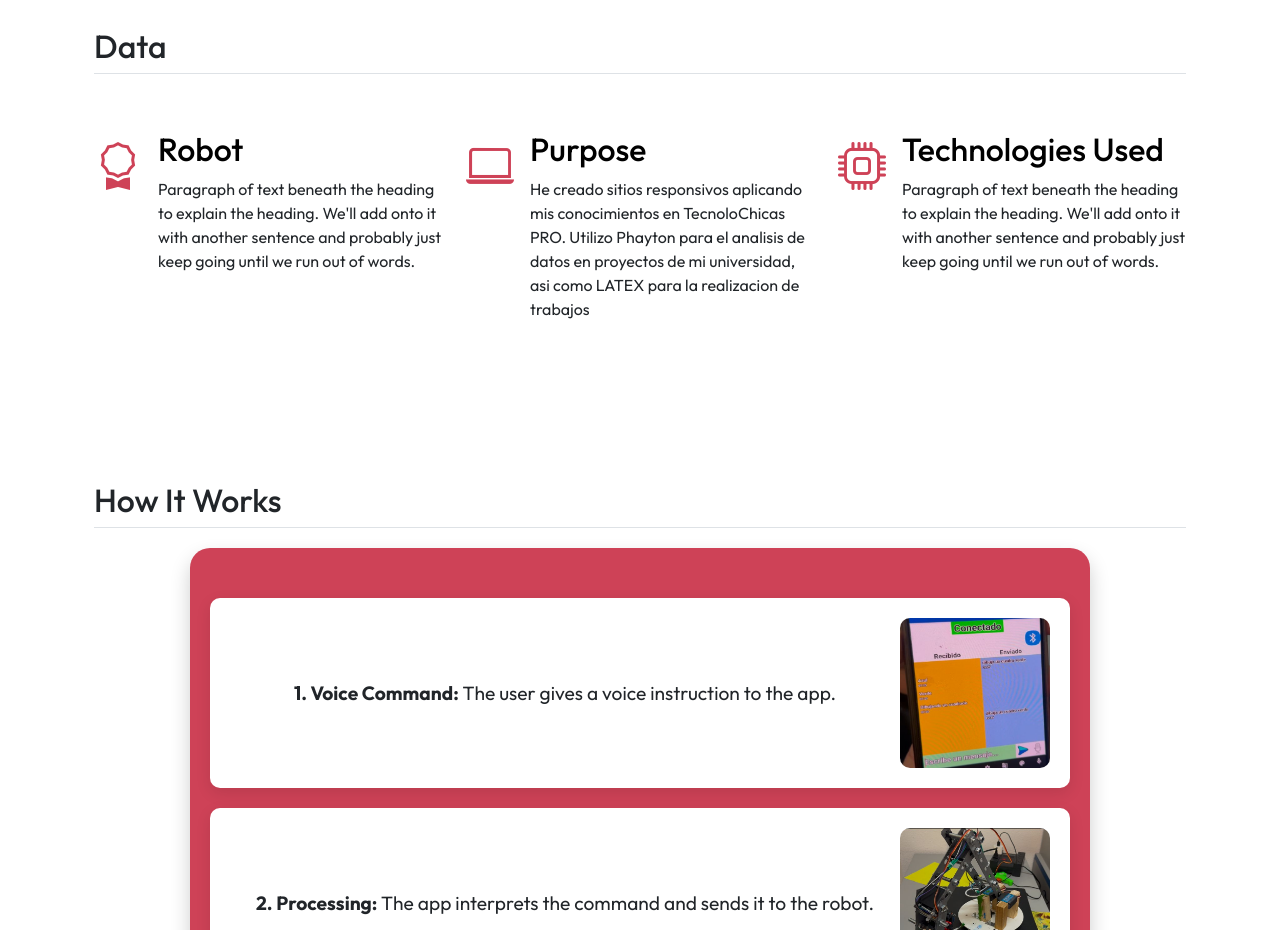
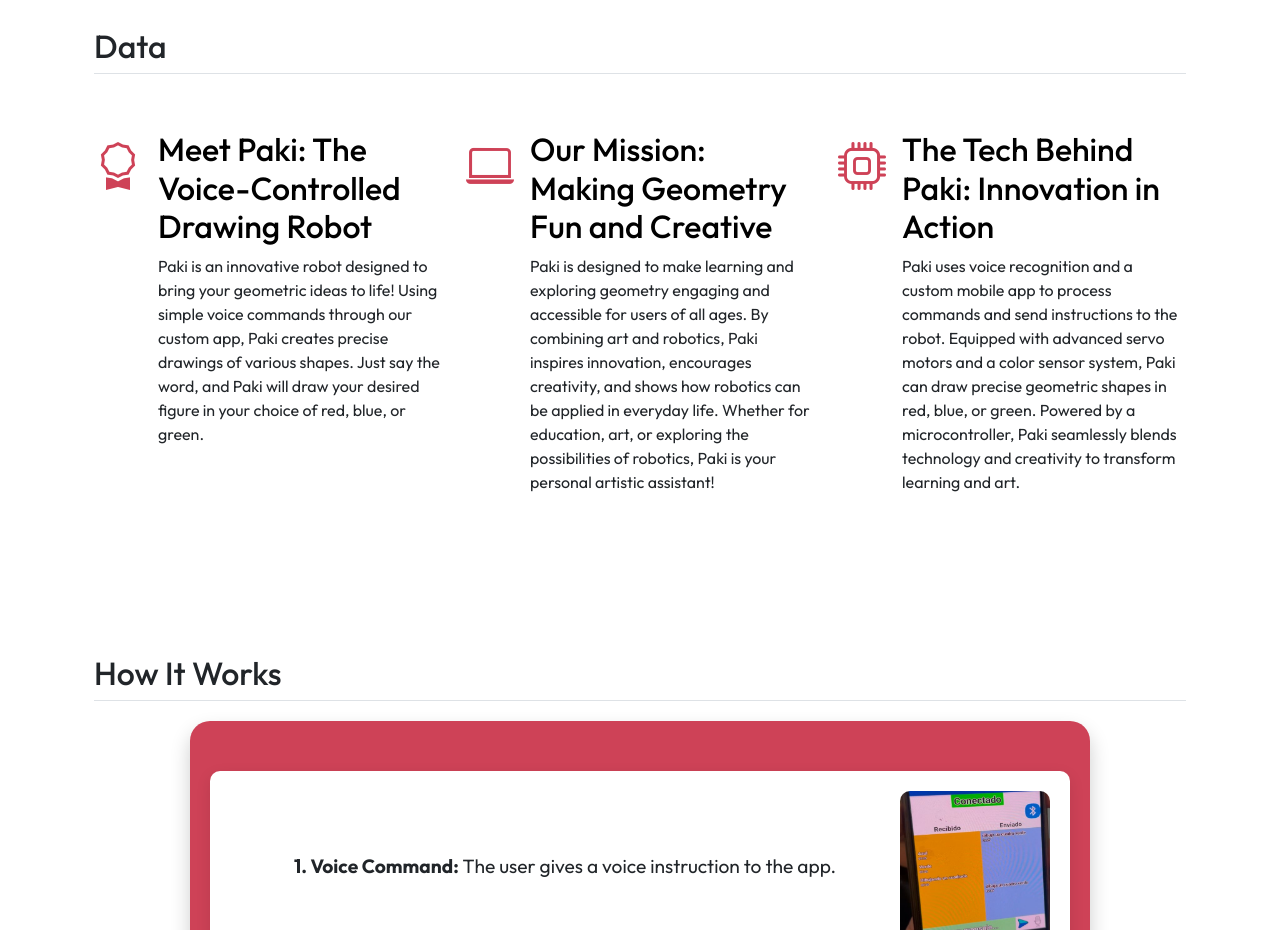
Before and after one commit to Diana-Trigueros/PAKI, a plain HTML site: page Paki/index.html in a window 1280 px wide. Shown: the part 1120-2050 px from the top of the page. Drawn offline with nearby package versions, Linux system fonts and the light colour scheme.

Commit message:
cambio en los objetivos

```diff
--- a/Paki/index.html
+++ b/Paki/index.html
@@ -63,8 +63,8 @@
                 <i class="bi bi-award"></i> <!-- ojo borre svg-->
               </div>
               <div>
-                <h3 class="fs-2 text-body-emphasis">Robot</h3>
-                <p>Paragraph of text beneath the heading to explain the heading. We'll add onto it with another sentence and probably just keep going until we run out of words.</p>
+                <h3 class="fs-2 text-body-emphasis">Meet Paki: The Voice-Controlled Drawing Robot</h3>
+                <p>Paki is an innovative robot designed to bring your geometric ideas to life! Using simple voice commands through our custom app, Paki creates precise drawings of various shapes. Just say the word, and Paki will draw your desired figure in your choice of red, blue, or green.</p>
               </div>
             </div>
             <div class="col d-flex align-items-start">
@@ -72,8 +72,8 @@
                 <i class="bi bi-laptop"></i>
               </div>
               <div>
-                <h3 class="fs-2 text-body-emphasis">Purpose</h3>
-                <p>He creado sitios responsivos aplicando mis conocimientos en TecnoloChicas PRO. Utilizo Phayton para el analisis de datos en proyectos de mi universidad, asi como LATEX para la realizacion de trabajos</p>
+                <h3 class="fs-2 text-body-emphasis">Our Mission: Making Geometry Fun and Creative</h3>
+                <p>Paki is designed to make learning and exploring geometry engaging and accessible for users of all ages. By combining art and robotics, Paki inspires innovation, encourages creativity, and shows how robotics can be applied in everyday life. Whether for education, art, or exploring the possibilities of robotics, Paki is your personal artistic assistant!</p>
               </div>
             </div>
             <div class="col d-flex align-items-start">
@@ -81,8 +81,8 @@
                 <i class="bi bi-cpu"></i>
               </div>
               <div>
-                <h3 class="fs-2 text-body-emphasis">Technologies Used</h3>
-                <p>Paragraph of text beneath the heading to explain the heading. We'll add onto it with another sentence and probably just keep going until we run out of words.</p>
+                <h3 class="fs-2 text-body-emphasis">The Tech Behind Paki: Innovation in Action</h3>
+                <p>Paki uses voice recognition and a custom mobile app to process commands and send instructions to the robot. Equipped with advanced servo motors and a color sensor system, Paki can draw precise geometric shapes in red, blue, or green. Powered by a microcontroller, Paki seamlessly blends technology and creativity to transform learning and art.</p>
               </div>
             </div>
           </div>
```
